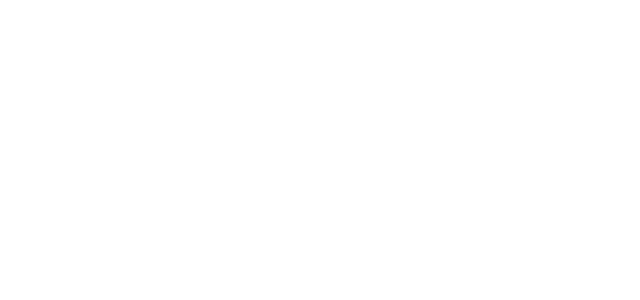
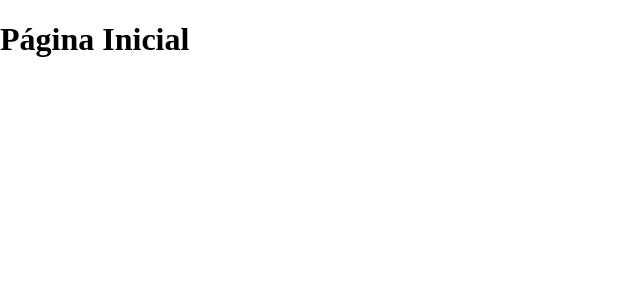
Before and after one commit to BomDia12/Trabalho-de-MP, a React (Create React App) app in the folder front-end/: page / in a window 1280 px wide. Shown: the top 300 px of the page, without its empty margins (0-640 px from the left). Built offline with nearby package versions, Linux system fonts and the light colour scheme.

Commit message:
Initializing routes and styles

```diff
--- a/front-end/package.json
+++ b/front-end/package.json
@@ -8,7 +8,10 @@
     "@testing-library/user-event": "^12.1.10",
     "react": "^17.0.2",
     "react-dom": "^17.0.2",
+    "react-router": "^5.2.1",
+    "react-router-dom": "^5.3.0",
     "react-scripts": "4.0.3",
+    "styled-components": "^5.3.1",
     "web-vitals": "^1.0.1"
   },
   "scripts": {
--- a/front-end/src/App.js
+++ b/front-end/src/App.js
@@ -1,7 +1,13 @@
+import { BrowserRouter } from "react-router-dom";
+import Routes from './Routes';
+import { GlobalStyle } from "./styles/Global";
+
 function App() {
   return (
-    <>
-    </>
+    <BrowserRouter>
+      <GlobalStyle />
+      <Routes />
+    </BrowserRouter>
   );
 }
 
--- /dev/null
+++ b/front-end/src/Routes/index.js
@@ -0,0 +1,13 @@
+import React from 'react'
+import { Switch, Route } from 'react-router'
+import HomePage from '../pages/HomePage'
+
+const Routes = () => {
+  return (
+    <Switch>
+      <Route exact path='/' component={HomePage} />
+    </Switch>
+  )
+}
+
+export default Routes
--- /dev/null
+++ b/front-end/src/pages/HomePage/index.js
@@ -0,0 +1,10 @@
+// Arquivo da página inicial
+import { Container } from "./styles"
+
+const HomePage = () => {
+    return (
+        <Container>Página Inicial</Container>
+    )
+}
+
+export default HomePage
--- /dev/null
+++ b/front-end/src/pages/HomePage/styles.js
@@ -0,0 +1,7 @@
+// Arquivo de estilos da página inicial
+
+import styled from 'styled-components';
+
+export const Container = styled.h1`
+    // Estilização
+`;
--- /dev/null
+++ b/front-end/src/styles/Global.js
@@ -0,0 +1,9 @@
+import { createGlobalStyle } from "styled-components";
+
+export const GlobalStyle = createGlobalStyle`
+    body {
+        margin: 0;
+        padding: 0;
+        box-sizing: border-box;
+    }
+`
```
Also changed, not shown: 1 other file (tests, documents, lock files or other folders).
